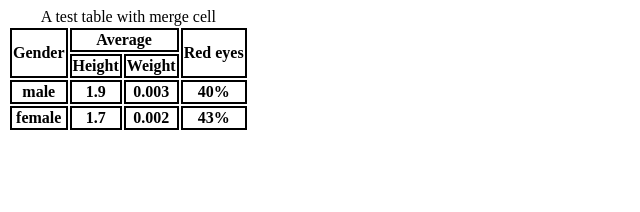
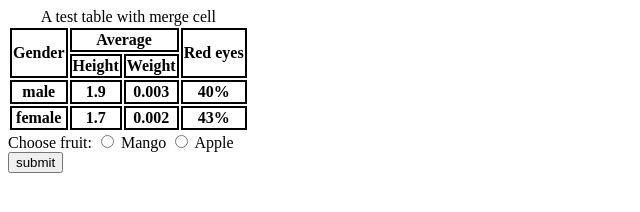
Before and after one commit to amarprakash1234/html-css-learning, a plain HTML site: page index.html in a window 1280 px wide. Shown: the whole page, without its empty margins (0-640 px from the left). Drawn offline with Linux system fonts and the light colour scheme.

Commit message:
add form

```diff
--- a/index.html
+++ b/index.html
@@ -46,7 +46,15 @@
         </table>
 
         <!-- HTML Forms -->
-        <form action="">
+        <form action="/server">
+            <div>
+                Choose fruit:
+                <input type="radio" name="fruit" id="age" value="mango">
+                <label for="">Mango</label>
+                <input type="radio" name="fruit" id="age" value="apple">
+                <label for="">Apple</label>
+            </div>
+            <button>submit</button>
 
         </form>
 
```
